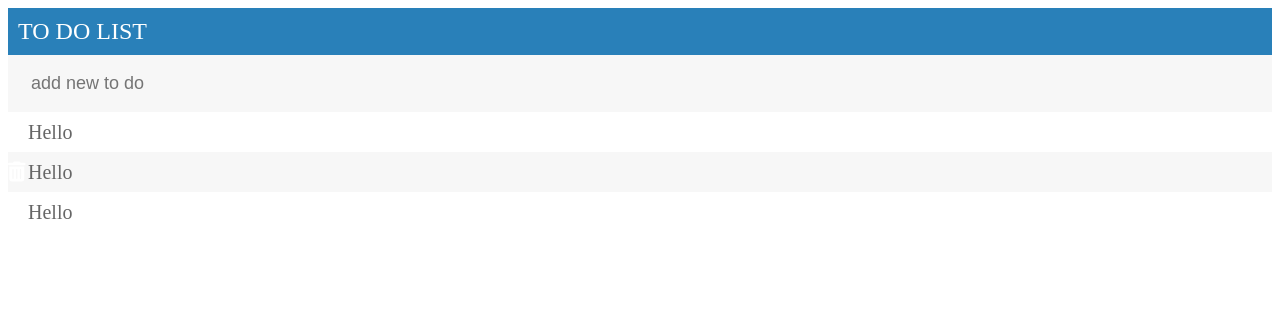
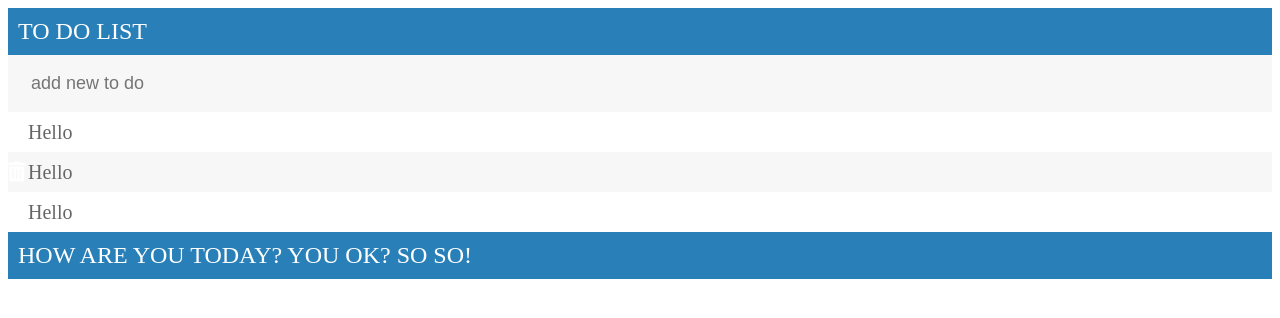
Before and after one commit to TweTamm/learn_jquery, a website: page index.html in a window 1280 px wide. Drawn offline with nearby package versions, Linux system fonts and the light colour scheme; some icons are missing.

Commit message:
up code lan 2

```diff
--- a/index.html
+++ b/index.html
@@ -31,6 +31,8 @@
             <li><span><i class="fa fa-trash"></i></span>Hello</li>
         </ul>
 
+        <h1>How are you today? You ok? So so!</h1>
+
         <script src="script.js"></script>
 </body>
 
```
